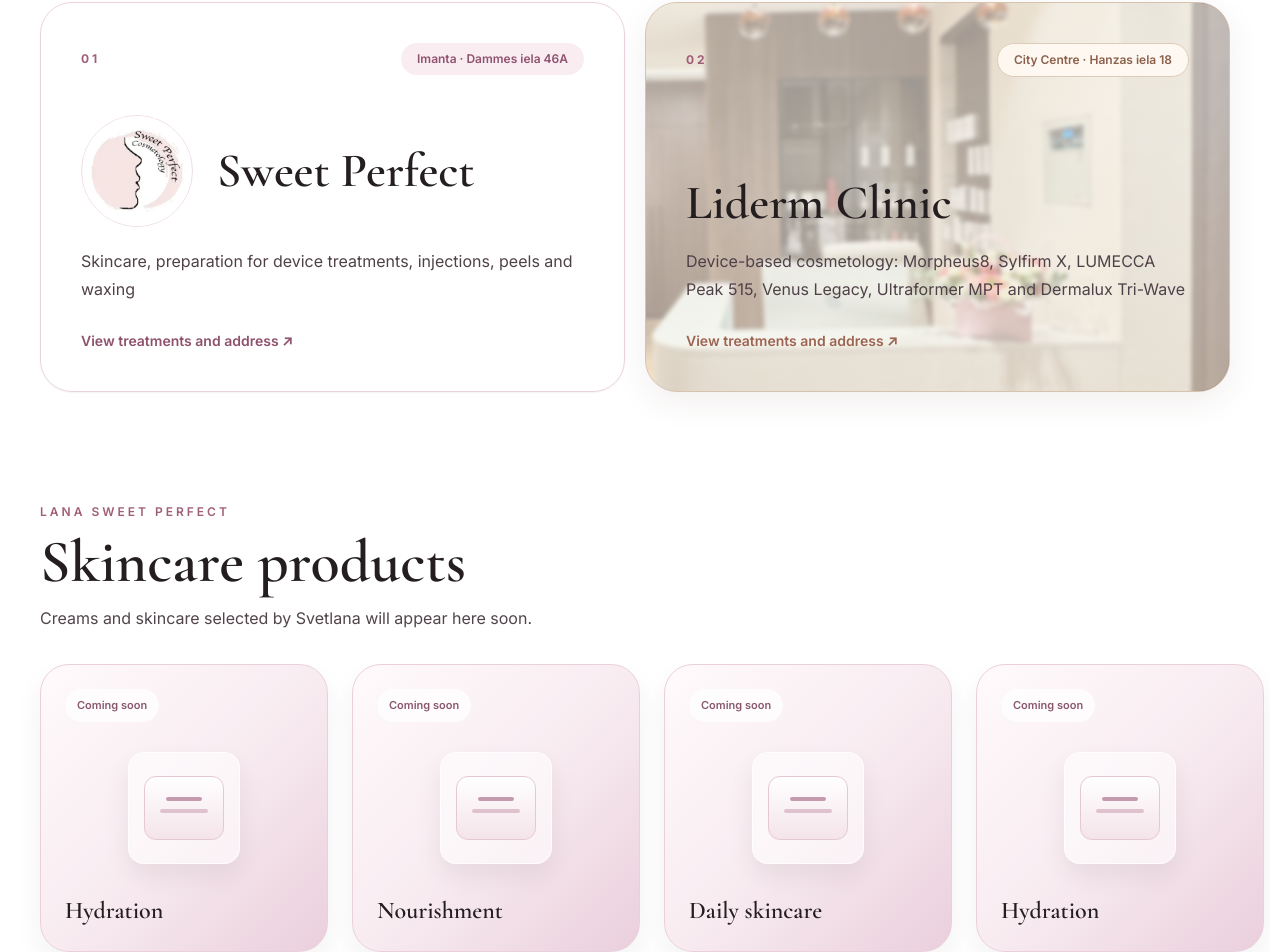
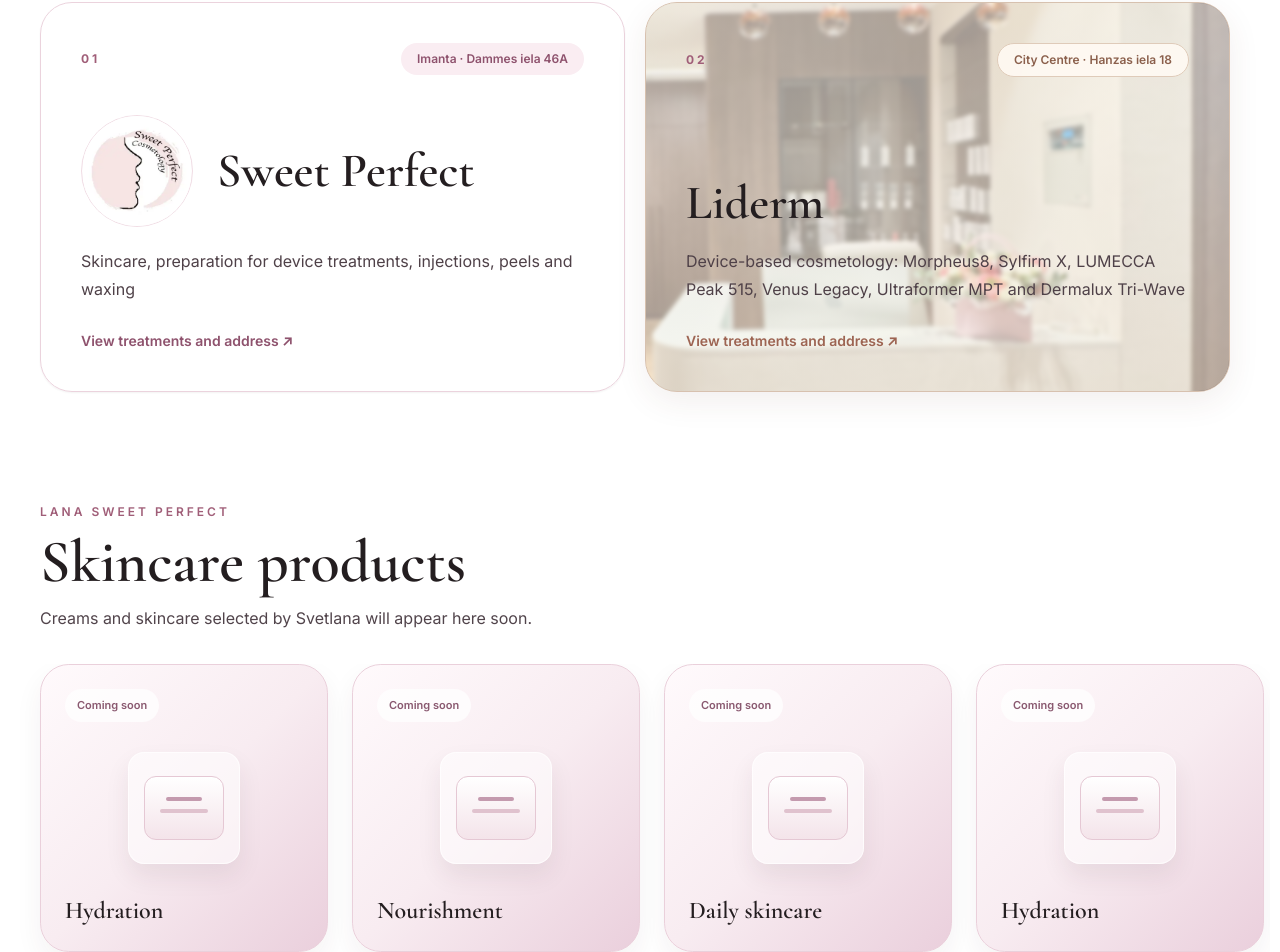
Before and after one commit to SergeyJak/Sweet-lana, a Next.js app: page /en in a window 1280 px wide. Shown: the part 1625-2577 px from the top of the page. Built offline with nearby package versions, Linux system fonts and the light colour scheme; no server answers.

Commit message:
Standardize Liderm brand naming

```diff
--- a/src/content/site.ts
+++ b/src/content/site.ts
@@ -11,7 +11,7 @@ export const HOME_COPY = {
     discover: 'Выбрать кабинет',
     about: 'О Светлане', aboutText: 'Я косметолог с медицинским образованием и более чем 10-летним профессиональным опытом.\n\nСпециализируюсь на широком спектре процедур по уходу за лицом и кожей: от классических уходовых методик и химических пилингов до микроигольчатой терапии, мезотерапии и современных аппаратных технологий. Также предлагаю удаление нежелательных волос воском и сахарной пастой.\n\nПроцедуры и средства для домашнего ухода за кожей подбираю индивидуально, учитывая состояние кожи каждого клиента, его потребности и желаемый результат.',
     services: 'Услуги', servicesText: '3D-чистка лица, ваксинг, шугаринг, IPL Lumecca, Morpheus8, Ultraformer MPT, биоревитализация и липолитики. Цены уточняйте при записи.',
-    gallery: 'Галерея', galleryText: 'Фото результатов до и после скоро появятся здесь.', galleryLink: 'Открыть галерею', choose: 'Посмотреть услуги и адрес', cabinetsTitle: 'Два кабинета · Два направления', cabinetsIntro: 'Выберите кабинет, чтобы увидеть только его услуги, адрес и запись.', imantaTitle: 'Sweet Perfect', imantaArea: 'Иманта', imantaDetail: 'Уход за кожей, подготовка к аппаратным процедурам, инъекции, пилинги и ваксинг', centerTitle: 'Liderm Clinic', centerArea: 'Центр', centerDetail: 'Аппаратная косметология: Morpheus8, Sylfirm X, LUMECCA Peak 515, Venus Legacy, Ultraformer MPT и Dermalux Tri-Wave', centerAddress: BUSINESS.centerStreetAddress,
+    gallery: 'Галерея', galleryText: 'Фото результатов до и после скоро появятся здесь.', galleryLink: 'Открыть галерею', choose: 'Посмотреть услуги и адрес', cabinetsTitle: 'Два кабинета · Два направления', cabinetsIntro: 'Выберите кабинет, чтобы увидеть только его услуги, адрес и запись.', imantaTitle: 'Sweet Perfect', imantaArea: 'Иманта', imantaDetail: 'Уход за кожей, подготовка к аппаратным процедурам, инъекции, пилинги и ваксинг', centerTitle: 'Liderm', centerArea: 'Центр', centerDetail: 'Аппаратная косметология: Morpheus8, Sylfirm X, LUMECCA Peak 515, Venus Legacy, Ultraformer MPT и Dermalux Tri-Wave', centerAddress: BUSINESS.centerStreetAddress,
     contact: 'Контакты', contactText: `Два кабинета: Иманта и Центр. Телефон и WhatsApp: ${BUSINESS.phoneDisplay}. При записи укажите нужный кабинет.`,
     soon: 'Скоро', footer: 'Косметология · Рига',
     reviewsTitle: 'Отзывы клиентов в Google', reviewsLink: 'Читать отзывы в Google Maps', reviewsNote: 'Рейтинг кабинета в Иманте. Данные проверены 14.11.2026.', menu: 'Меню', booking: 'Написать в Instagram', mapNote: `${BUSINESS.streetAddress}, Рига, Иманта.`, mapTitle: 'Как нас найти', call: 'Позвонить',
@@ -22,7 +22,7 @@ export const HOME_COPY = {
     intro: 'Divi kabineti Rīgā. Izvēlieties vietu un apskatiet tieši tur pieejamos pakalpojumus.',
     discover: 'Izvēlēties kabinetu', about: 'Par Svetlanu', aboutText: 'Esmu kosmētiķe ar medicīnisko izglītību un vairāk nekā 10 gadu profesionālo pieredzi.\n\nSpecializējos plašā sejas un ādas kopšanas procedūru klāstā – no klasiskajām sejas kopšanas metodēm un ķīmiskajiem pīlingiem līdz mikroadatu terapijai, mezoterapijai un mūsdienīgām aparatūras tehnoloģijām. Piedāvāju arī liekā apmatojuma likvidēšanu ar vasku un cukura pastu.\n\nProcedūras un mājas ādas kopšanas līdzekļus izvēlos individuāli, ņemot vērā katra klienta ādas stāvokli, vajadzības un vēlamo rezultātu.',
     services: 'Pakalpojumi', servicesText: '3D sejas tīrīšana, vaksācija, šugarings, IPL Lumecca, Morpheus8, Ultraformer MPT, biorevitalizācija un lipolītiķi. Cenas precizējiet, piesakoties.',
-    gallery: 'Galerija', galleryText: 'Rezultātu fotogrāfijas pirms un pēc drīzumā būs šeit.', galleryLink: 'Atvērt galeriju', choose: 'Pakalpojumi un adrese', cabinetsTitle: 'Divi kabineti · Divi virzieni', cabinetsIntro: 'Izvēlieties kabinetu, lai redzētu pakalpojumus, adresi un pierakstu.', imantaTitle: 'Sweet Perfect', imantaArea: 'Imanta', imantaDetail: 'Ādas kopšana, sagatavošana aparātu procedūrām, injekcijas, pīlingi un vaksācija', centerTitle: 'Liderm Clinic', centerArea: 'Centrs', centerDetail: 'Aparātu kosmetoloģija: Morpheus8, Sylfirm X, LUMECCA Peak 515, Venus Legacy, Ultraformer MPT un Dermalux Tri-Wave', centerAddress: BUSINESS.centerStreetAddress,
+    gallery: 'Galerija', galleryText: 'Rezultātu fotogrāfijas pirms un pēc drīzumā būs šeit.', galleryLink: 'Atvērt galeriju', choose: 'Pakalpojumi un adrese', cabinetsTitle: 'Divi kabineti · Divi virzieni', cabinetsIntro: 'Izvēlieties kabinetu, lai redzētu pakalpojumus, adresi un pierakstu.', imantaTitle: 'Sweet Perfect', imantaArea: 'Imanta', imantaDetail: 'Ādas kopšana, sagatavošana aparātu procedūrām, injekcijas, pīlingi un vaksācija', centerTitle: 'Liderm', centerArea: 'Centrs', centerDetail: 'Aparātu kosmetoloģija: Morpheus8, Sylfirm X, LUMECCA Peak 515, Venus Legacy, Ultraformer MPT un Dermalux Tri-Wave', centerAddress: BUSINESS.centerStreetAddress,
     contact: 'Kontakti', contactText: `Divi kabineti: Imanta un Centrs. Tālrunis un WhatsApp: ${BUSINESS.phoneDisplay}. Pierakstoties norādiet kabinetu.`,
     soon: 'Drīzumā', footer: 'Kosmetoloģija · Rīga', reviewsTitle: 'Klientu atsauksmes Google', reviewsLink: 'Lasīt atsauksmes Google Maps', reviewsNote: 'Imantas kabineta vērtējums. Pārbaudīts 14.11.2026.', menu: 'Izvēlne', booking: 'Rakstīt Instagram', mapNote: `${BUSINESS.streetAddress}, Rīga, Imanta.`, mapTitle: 'Kā mūs atrast', call: 'Zvanīt',
   },
@@ -32,7 +32,7 @@ export const HOME_COPY = {
     intro: 'Two studios in Riga. Choose a location to see the treatments available there.',
     discover: 'Choose a location', about: 'About Svetlana', aboutText: 'I am a cosmetologist with a medical education and over 10 years of professional experience.\n\nI specialise in a wide range of facial and skincare treatments, from classic facial care and chemical peels to microneedling, mesotherapy and modern device-based technologies. I also offer unwanted hair removal using wax and sugar paste.\n\nI select treatments and at-home skincare products individually, taking into account each client’s skin condition, needs and desired results.',
     services: 'Services', servicesText: '3D facial cleansing, waxing, sugaring, IPL Lumecca, Morpheus8, Ultraformer MPT, biorevitalization and lipolytics. Ask for prices when booking.',
-    gallery: 'Gallery', galleryText: 'Real before-and-after results will appear here soon.', galleryLink: 'View gallery', choose: 'View treatments and address', cabinetsTitle: 'Two studios · Two specialties', cabinetsIntro: 'Choose a studio to see only its treatments, address and booking details.', imantaTitle: 'Sweet Perfect', imantaArea: 'Imanta', imantaDetail: 'Skincare, preparation for device treatments, injections, peels and waxing', centerTitle: 'Liderm Clinic', centerArea: 'City Centre', centerDetail: 'Device-based cosmetology: Morpheus8, Sylfirm X, LUMECCA Peak 515, Venus Legacy, Ultraformer MPT and Dermalux Tri-Wave', centerAddress: BUSINESS.centerStreetAddress,
+    gallery: 'Gallery', galleryText: 'Real before-and-after results will appear here soon.', galleryLink: 'View gallery', choose: 'View treatments and address', cabinetsTitle: 'Two studios · Two specialties', cabinetsIntro: 'Choose a studio to see only its treatments, address and booking details.', imantaTitle: 'Sweet Perfect', imantaArea: 'Imanta', imantaDetail: 'Skincare, preparation for device treatments, injections, peels and waxing', centerTitle: 'Liderm', centerArea: 'City Centre', centerDetail: 'Device-based cosmetology: Morpheus8, Sylfirm X, LUMECCA Peak 515, Venus Legacy, Ultraformer MPT and Dermalux Tri-Wave', centerAddress: BUSINESS.centerStreetAddress,
     contact: 'Contact', contactText: `Two studios: Imanta and City Centre. Phone and WhatsApp: ${BUSINESS.phoneDisplay}. Please specify your preferred location.`,
     soon: 'Coming soon', footer: 'Cosmetology · Riga', reviewsTitle: 'Google customer reviews', reviewsLink: 'Read reviews on Google Maps', reviewsNote: 'Rating for the Imanta studio. Verified on 14 Nov 2026.', menu: 'Menu', booking: 'Message on Instagram', mapNote: `${BUSINESS.streetAddress}, Riga, Imanta.`, mapTitle: 'Find us', call: 'Call',
   },
@@ -50,8 +50,8 @@ export const CABINET_COPY = {
       whatsapp: 'Здравствуйте! Хочу записаться на процедуру в кабинете Иманта.',
     },
     center: {
-      title: 'Liderm Clinic', subtitle: 'Аппаратная косметология · Рига, Центр',
-      description: 'В клинике Liderm доступны аппаратные методики для работы с куперозом, розацеа, снижением упругости и возрастными изменениями кожи. Подходящая процедура подбирается после консультации.',
+      title: 'Liderm', subtitle: 'Аппаратная косметология · Рига, Центр',
+      description: 'В Liderm доступны аппаратные методики для работы с куперозом, розацеа, снижением упругости и возрастными изменениями кожи. Подходящая процедура подбирается после консультации.',
       services: ['Morpheus8', 'Sylfirm X', 'LUMECCA Peak 515', 'Venus Legacy', 'Ultraformer MPT', 'Dermalux Tri-Wave'],
       address: `${BUSINESS.centerStreetAddress}, Рига, Центр`,
       whatsapp: 'Здравствуйте! Хочу записаться на аппаратную процедуру в кабинете Центр.',
@@ -68,8 +68,8 @@ export const CABINET_COPY = {
       whatsapp: 'Labdien! Vēlos pierakstīties procedūrai Imantas kabinetā.',
     },
     center: {
-      title: 'Liderm Clinic', subtitle: 'Aparātu kosmetoloģija · Rīgas centrs',
-      description: 'Liderm klīnikā pieejamas aparātu procedūras kuperozes, rozācijas, ādas tvirtuma zuduma un novecošanās pazīmju mazināšanai. Piemērotāko metodi izvēlas pēc konsultācijas.',
+      title: 'Liderm', subtitle: 'Aparātu kosmetoloģija · Rīgas centrs',
+      description: 'Liderm pieejamas aparātu procedūras kuperozes, rozācijas, ādas tvirtuma zuduma un novecošanās pazīmju mazināšanai. Piemērotāko metodi izvēlas pēc konsultācijas.',
       services: ['Morpheus8', 'Sylfirm X', 'LUMECCA Peak 515', 'Venus Legacy', 'Ultraformer MPT', 'Dermalux Tri-Wave'],
       address: `${BUSINESS.centerStreetAddress}, Rīga, Centrs`,
       whatsapp: 'Labdien! Vēlos pierakstīties aparatūras procedūrai Centra kabinetā.',
@@ -86,7 +86,7 @@ export const CABINET_COPY = {
       whatsapp: 'Hello! I would like to book an appointment at the Imanta studio.',
     },
     center: {
-      title: 'Liderm Clinic', subtitle: 'Device-based cosmetology · Riga Centre',
+      title: 'Liderm', subtitle: 'Device-based cosmetology · Riga Centre',
       description: 'At Liderm, device-based procedures address concerns such as visible capillaries, rosacea, loss of firmness and signs of ageing. Treatment suitability is assessed during consultation.',
       services: ['Morpheus8', 'Sylfirm X', 'LUMECCA Peak 515', 'Venus Legacy', 'Ultraformer MPT', 'Dermalux Tri-Wave'],
       address: `${BUSINESS.centerStreetAddress}, Riga, City Centre`,
```
